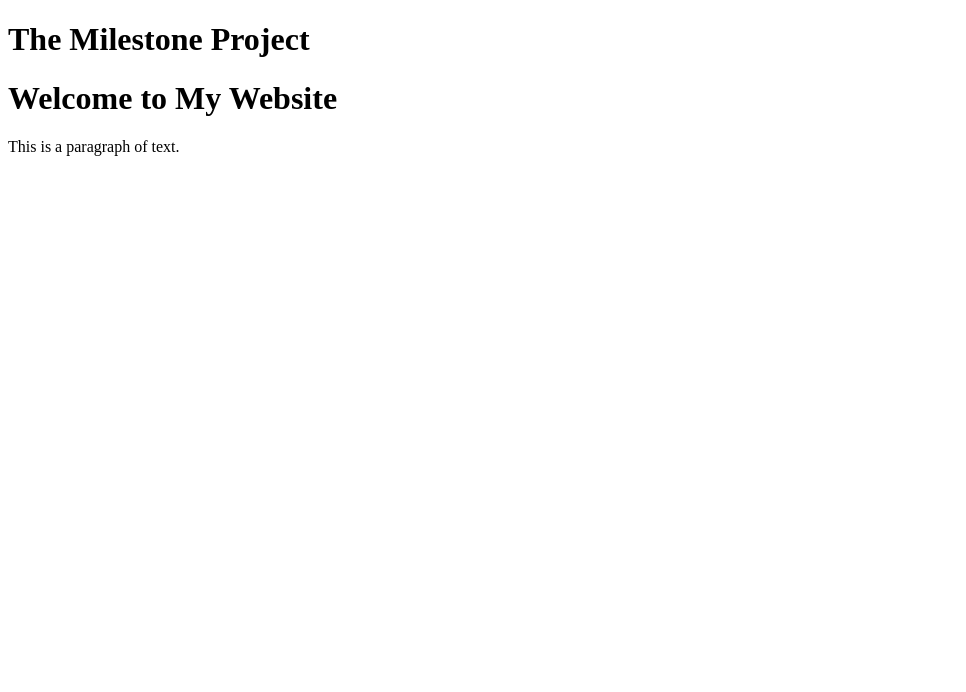
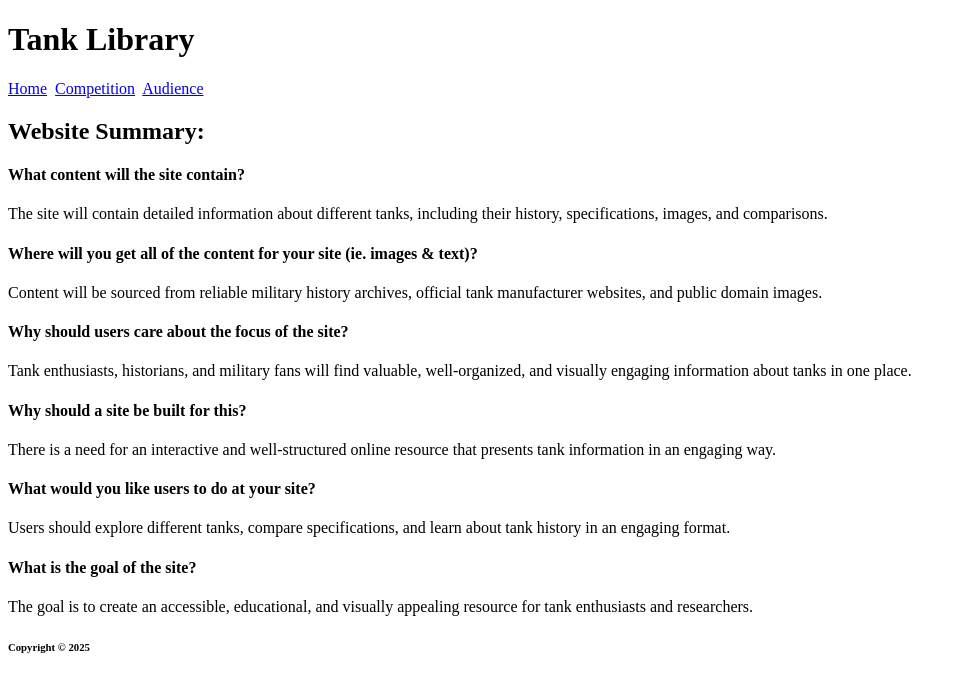
Before and after one commit to Studidart/se1400, a plain HTML site: page the milestone project/index.html in a window 1280 px wide. Shown: the whole page, without its empty margins (0-966 px from the left). Drawn offline with Linux system fonts and the light colour scheme.

Commit message:
Add files via upload

```diff
--- a/the milestone project/index.html
+++ b/the milestone project/index.html
@@ -2,15 +2,42 @@
 <html lang="en">
 <head>
     <meta charset="UTF-8">
+    <meta name="viewport" content="width=device-width, initial-scale=1.0">
     <meta name="robots" content="noindex, nofollow">
-    <title>The Milestone Project</title>
-    <h1>The Milestone Project</h1>
+    <title>Tank Library - Home</title>
 </head>
-<nav>
+<body>
+    <header>
+        <h1>Tank Library</h1>
+    </header>
+    <nav>
+        <a href="index.html">Home</a>&nbsp;
+        <a href="competition.html">Competition</a>&nbsp;
+        <a href="audience.html">Audience</a>
+    </nav>
+    <main>
+        <h2>Website Summary:</h2>
 
-</nav>
-<body>
-    <h1>Welcome to My Website</h1>
-    <p>This is a paragraph of text.</p>
+        <h4>What content will the site contain?</h4>
+        <p>The site will contain detailed information about different tanks, including their history, specifications, images, and comparisons.</p>
+
+        <h4>Where will you get all of the content for your site (ie. images & text)?</h4>
+        <p>Content will be sourced from reliable military history archives, official tank manufacturer websites, and public domain images.</p>
+
+        <h4>Why should users care about the focus of the site?</h4>
+        <p>Tank enthusiasts, historians, and military fans will find valuable, well-organized, and visually engaging information about tanks in one place.</p>
+
+        <h4>Why should a site be built for this?</h4>
+        <p>There is a need for an interactive and well-structured online resource that presents tank information in an engaging way.</p>
+
+        <h4>What would you like users to do at your site?</h4>
+        <p>Users should explore different tanks, compare specifications, and learn about tank history in an engaging format.</p>
+
+        <h4>What is the goal of the site?</h4>
+        <p>The goal is to create an accessible, educational, and visually appealing resource for tank enthusiasts and researchers.</p>
+    </main>
+    <footer>
+        <h6>Copyright &copy; 2025</h6>
+    </footer>
 </body>
 </html>
```
Also changed, not shown: the milestone project/audience.html (added, +28 -0 lines), the milestone project/competition.html (added, +26 -0 lines), the milestone project/template.html (added, +16 -0 lines).
